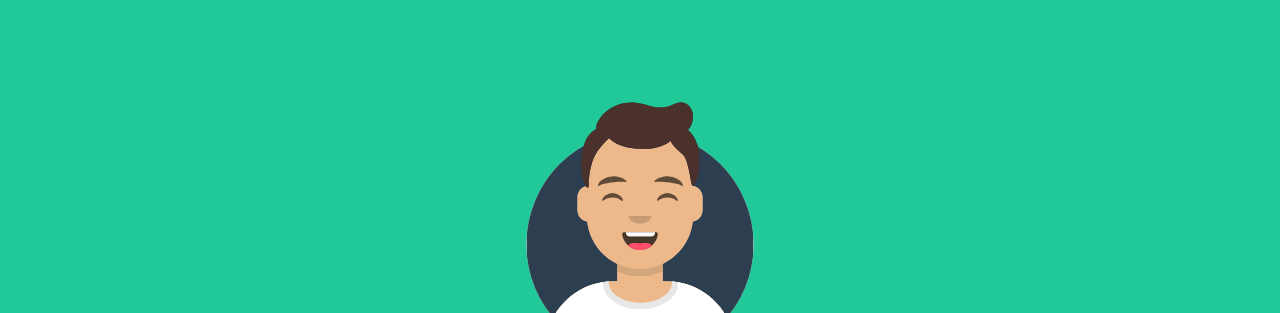
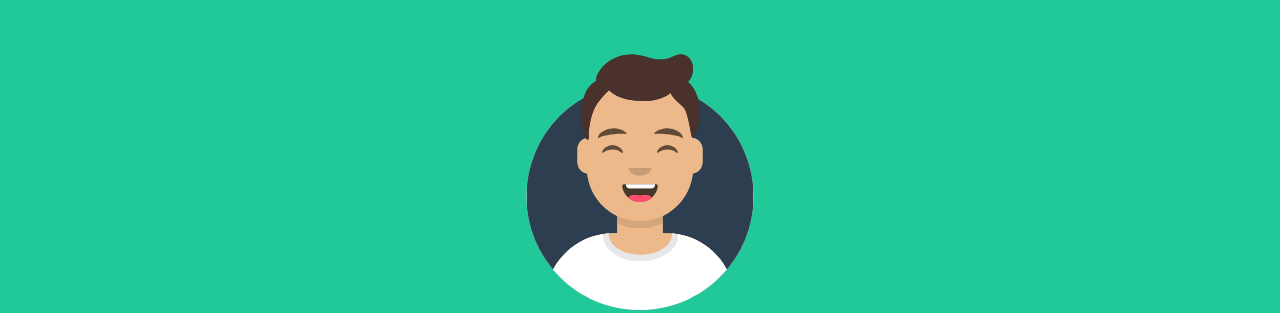
Before and after one commit to Gozzissimo/html-css-bootstrap-freelancer, a plain HTML site: page index.html in a window 1280 px wide. Shown: the part 80-393 px from the top of the page. Drawn offline with nearby package versions, Linux system fonts and the light colour scheme.

Commit message:
sistemato margin jumbo

```diff
--- a/index.html
+++ b/index.html
@@ -64,7 +64,7 @@
         <div class="py-5">
             <div class="row text-center">
                 <div class="col-12">
-                    <div class="img mt-5 mb-4">
+                    <div class="img mb-4">
                         <img src="img/avatar.svg" alt="">
                     </div>
                     <h2>start bootstrap</h2>
```
